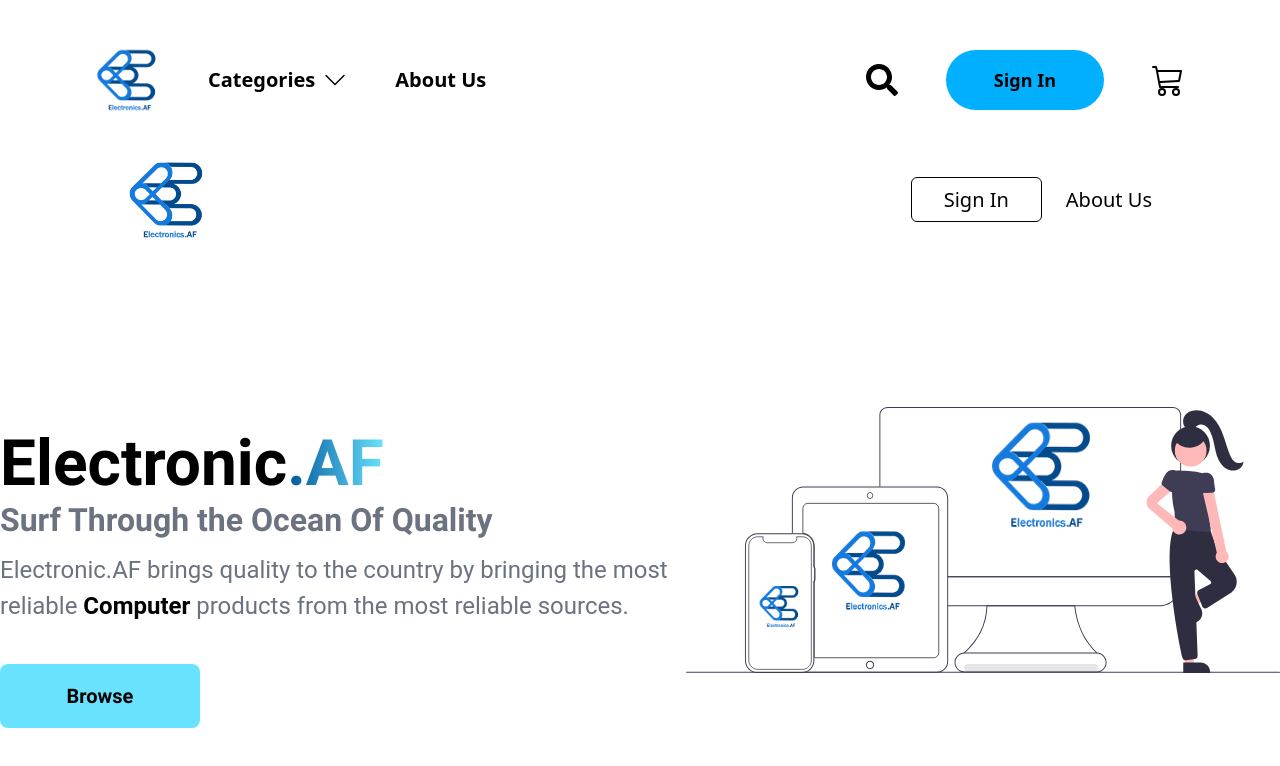
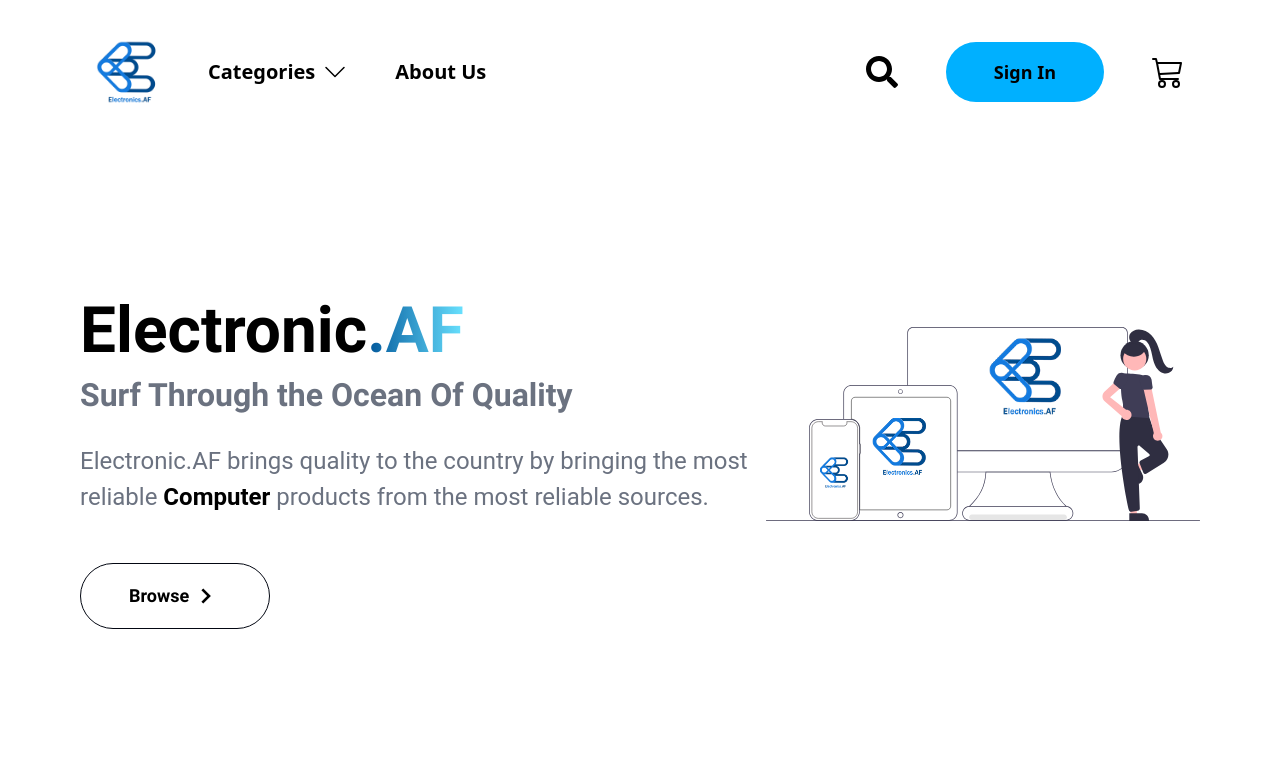
Before and after one commit to BahirHakimy/Electronic.AF, a React (Create React App) app in the folder Frontend/: page / in a window 1280 px wide. Shown: the top 766 px of the page. Built offline with nearby package versions, Linux system fonts and the light colour scheme.

Commit message:
worked on some design issues

```diff
--- a/Frontend/src/common/card.jsx
+++ b/Frontend/src/common/card.jsx
@@ -20,7 +20,7 @@
   };
 
   return (
-    <div className="bg-white rounded-md max-w-80 shadow-lg  cursor-pointer  ">
+    <div className="bg-white rounded-md lg:max-w-96 shadow-lg  cursor-pointer  ">
       <Link className="" to={`/products/${info.id}`} params={authenticated}>
         <div className="aspect-square ">
           <img
@@ -38,7 +38,7 @@
           </div>
           <button
             onClick={handleClick}
-            className="bg-primary w-full py-4 px-8 rounded-full  text-white font-bold text-lg  hover:scale-105 transition-transform"
+            className="bg-primary w-full py-4 px-8 rounded-full font-bold text-lg  hover:scale-105 transition-transform"
           >
             Learn More
           </button>
--- a/Frontend/src/common/navbar.jsx
+++ b/Frontend/src/common/navbar.jsx
@@ -49,14 +49,14 @@
 
   return (
     <div
-      className={`flex justify-between items-center pt-12 px-4 md:px-12 lg:px-20 xl:px-24  `}
+      className={`flex justify-between items-center mt-10 px-4 md:px-12 lg:px-20 xl:px-24  `}
     >
       <div className="flex items-center gap-12 font-bold ">
         <img src="/logo1200.png" alt="" className="w-16 h-16" />
         <MyDropdown />
 
         <Link
-          className={`hidden md:inline-block text-xl ${
+          className={`hidden lg:inline-block text-xl ${
             location.pathname === "/about"
               ? "underline text-primary"
               : "no-underline"
@@ -67,7 +67,7 @@
         </Link>
       </div>
       {/* threebars in mobile phones  */}
-      <div className="block md:hidden relative">
+      <div className="block lg:hidden relative">
         <VscThreeBars size={48} onClick={() => handleClick("bars")} />
         <div
           className={`absolute ${
@@ -100,7 +100,7 @@
         </div>
       </div>
       {/* cart in medium and large pages  */}
-      <div className=" hidden md:flex items-center gap-12">
+      <div className=" hidden lg:flex items-center gap-12">
         {visibility.searchBar ? (
           <div className="flex items-center gap-2 mr-8">
             <form>
--- a/Frontend/src/components/Home.jsx
+++ b/Frontend/src/components/Home.jsx
@@ -1,47 +1,34 @@
 import React from "react";
+import { BiChevronRight } from "react-icons/bi";
 import { Link } from "react-router-dom";
 
 function Home() {
   return (
-    <div className="sm:overflow-x-hidden h-screen relative  ">
-      {/* //* navbar */}
-      <div className="flex justify-between items-center mx-6 md:mx-10 lg:mx-32 pt-12">
-        {/* //*  logo */}
-        <img src="/logo1200.png" alt="" className="h-20 w-20 object-cover" />
-        {/* //* links  */}
-        <div className=" space-x-[1.5rem]">
-          <span className="text-xl hover:text-black hover:bg-primaryLight hover:border-0 hover:font-semibold border border-black rounded-md px-8 py-2 ">
-            <Link to={"/logIn"}>Sign In</Link>
-          </span>
-          <span className="hidden md:inline-block text-xl">
-            <Link to={"/about"}>About Us</Link>
-          </span>
-        </div>
-      </div>
-
-      {/* //* body   */}
-      <div className="flex justify-center h-3/4 items-center">
-        <div className="max-w-[75ch] lg:pt-20">
-          {/* title  */}
-          <h1 className="text-[4rem] font-bold font-robotoBold leading-none pb-2 ">
+    <div className="sm:overflow-x-hidden h-screen relative px-4 lg:px-20">
+      <div className="flex justify-center h-[80%] items-center">
+        <div className="lg:max-w-[75ch] lg:pt-20 pt-10">
+          <h1 className="text-[3rem] lg:text-[4rem] font-bold font-robotoBold leading-none  ">
             Electronic
-            <span className="bg-clip-text   bg-gradient-to-r from-secondary to-primaryLight text-transparent">
+            <span className="bg-clip-text bg-gradient-to-r from-secondary to-primaryLight text-transparent">
               .AF
             </span>
           </h1>
-          <h2 className="text-[2rem] font-robotoBold leading-none font-bold text-gray-500 ">
-            <span className=" "></span> Surf Through the Ocean Of Quality
-          </h2>
-          <p className="text-gray-500 text-[1.5rem] font-roboto pt-4 pb-10">
+          <p className="text-[1.5rem] lg:text-[2rem] font-robotoBold leading-none mt-4 font-bold text-gray-500 ">
+            Surf Through the Ocean Of Quality
+          </p>
+          <p className="text-gray-500 text-[1.5rem] font-roboto mt-8  md:max-w-prose  lg:max-w-[55ch] xl:max-w-none">
             Electronic.AF brings quality to the country by bringing the most
             reliable <strong className="text-black">Computer</strong> products
             from the most reliable sources.
           </p>
-          {/* buttons */}
-          <div className=" ">
-            <button className="bg-primaryLight font-robotoBold text-[1.25rem] w-[200px] h-[64px] px-4 py-2 rounded-lg font-bold hover:bg-primaryDark hover:text-white">
-              <Link to={"/products"}>Browse</Link>
-            </button>
+          <div>
+            <Link
+              className="flex w-fit mt-12   items-center font-robotoBold text-lg border border-gray-950 hover:bg-primary hover:border-primary   px-12 py-4 rounded-full font-bold "
+              to={"/products"}
+            >
+              <p>Browse</p>
+              <BiChevronRight size={32} />
+            </Link>
           </div>
         </div>
         <div className="hidden lg:block">
--- a/Frontend/src/components/menudropdown.jsx
+++ b/Frontend/src/components/menudropdown.jsx
@@ -1,14 +1,7 @@
 import React from "react";
 import { useState } from "react";
 import { Link } from "react-router-dom";
-import {
-  SiApple,
-  SiAsus,
-  SiDell,
-  SiHp,
-  SiLenovo,
-  SiMitsubishi,
-} from "react-icons/si";
+import { SiApple, SiAsus, SiDell, SiHp, SiLenovo } from "react-icons/si";
 import { BsChevronDown } from "react-icons/bs";
 
 const MyDropdown = () => {
@@ -17,7 +10,7 @@
   const handleClick = () => setOpen(!open);
 
   return (
-    <div onClick={handleClick} className="hidden  md:inline-block relative ">
+    <div onClick={handleClick} className="hidden  lg:inline-block relative ">
       <div className="flex items-center gap-2">
         <h1 className="text-xl cursor-pointer">Categories</h1>
         <BsChevronDown size={24} />
```
Also changed, not shown: Frontend/public/index.html (+0 -9 lines).
